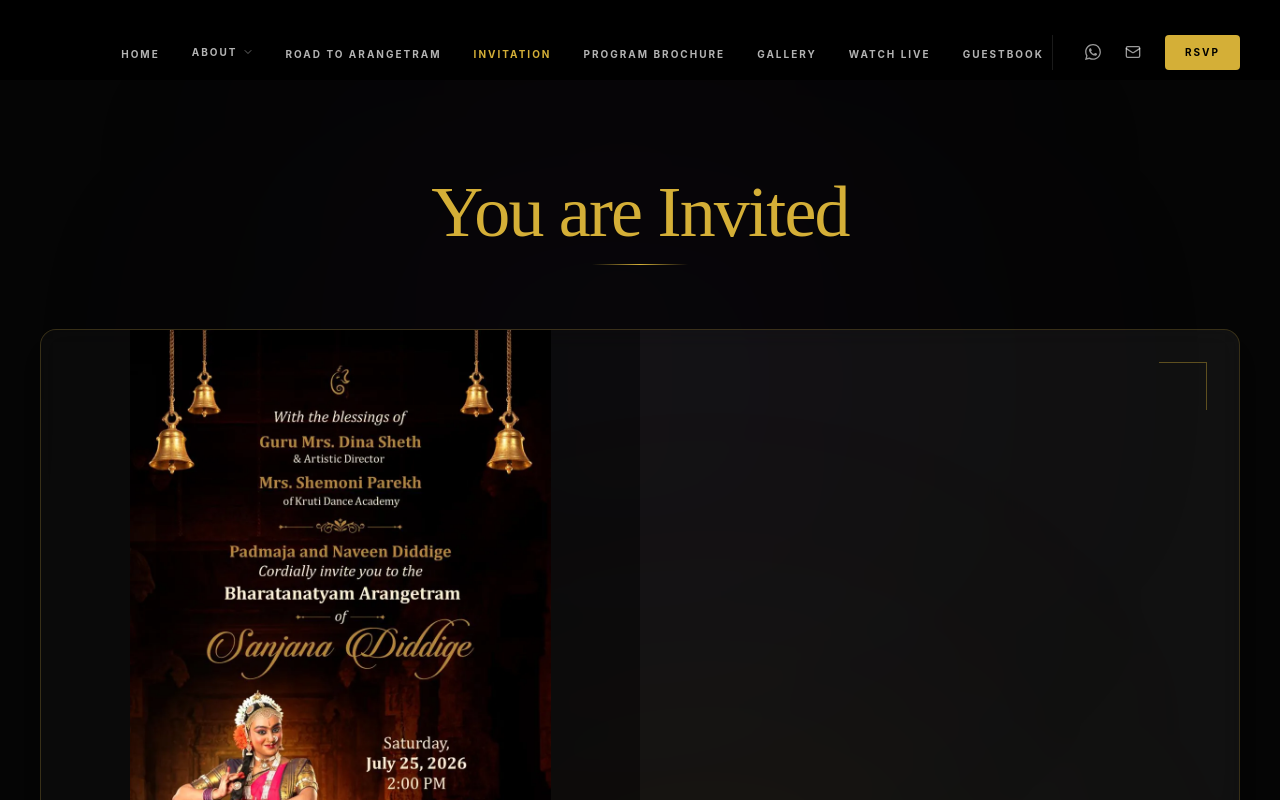
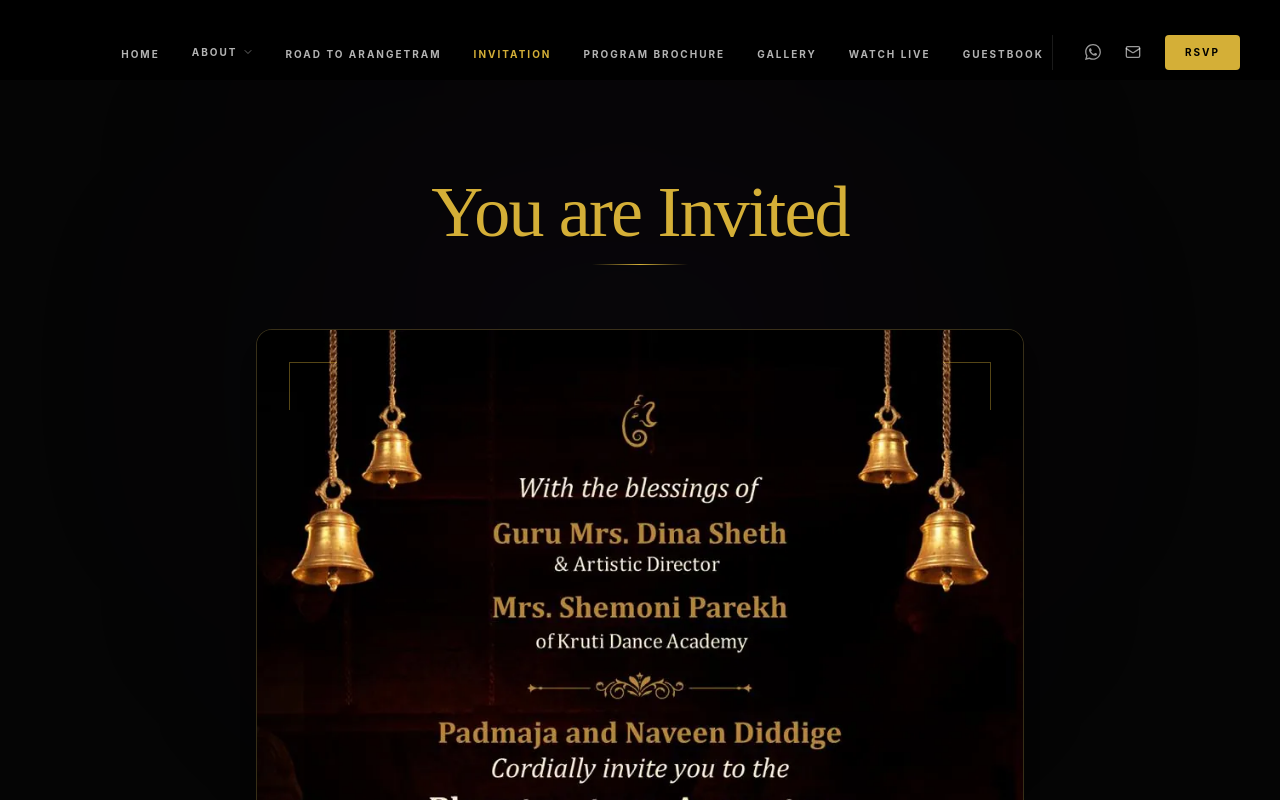
Before and after one commit to nithish-aksayah/sanjana-arangetram, a React (Vite) app: page /invitation in a window 1280 px wide. Shown: the top 800 px of the page. Built offline with nearby package versions, Linux system fonts and the light colour scheme.

Commit message:
mail-updated

```diff
--- a/src/components/sections/GalleryGrid.jsx
+++ b/src/components/sections/GalleryGrid.jsx
@@ -12,6 +12,12 @@
 const GallerySection = () => {
   const [lightboxIndex, setLightboxIndex] = useState(null);
   const currentGallery = invitationData.gallery.photoshoot || [];
+
+  const [visibleCount, setVisibleCount] = useState(12);
+  const imagesToShow = currentGallery.slice(0, visibleCount);
+  const hasMore = visibleCount < currentGallery.length;
+
+  const showMore = () => setVisibleCount((prev) => prev + 12);
 
   const handleKeyDown = useCallback((e) => {
     if (lightboxIndex === null) return;
@@ -58,7 +64,7 @@
         {/* Masonry Layout */}
         <div className="columns-1 md:columns-2 lg:columns-3 gap-8 space-y-8">
           <AnimatePresence mode="popLayout">
-            {currentGallery.map((item, index) => (
+            {imagesToShow.map((item, index) => (
               <motion.div
                 key={item.url}
                 layout
@@ -87,6 +93,22 @@
             ))}
           </AnimatePresence>
         </div>
+
+        {/* Show More Button */}
+        {hasMore && (
+          <div className="flex justify-center mt-12 pb-12">
+            <motion.button
+              initial={{ opacity: 0 }}
+              animate={{ opacity: 1 }}
+              whileHover={{ scale: 1.05 }}
+              whileTap={{ scale: 0.95 }}
+              onClick={showMore}
+              className="btn-outline-premium"
+            >
+              Show More Glimpses
+            </motion.button>
+          </div>
+        )}
 
         {/* Lightbox */}
         <AnimatePresence>
--- a/src/components/sections/InvitationCard.jsx
+++ b/src/components/sections/InvitationCard.jsx
@@ -27,66 +27,29 @@
           <div className="section-title-divider"></div>
         </div>
 
-        <div className="flex flex-col lg:flex-row items-stretch gap-0 rounded-2xl overflow-hidden glass-card gold-border-gradient">
+        <div className="max-w-3xl mx-auto rounded-2xl overflow-hidden glass-card gold-border-gradient">
 
-          {/* Left: Invitation Image */}
+          {/* Centered Invitation Image */}
           <motion.div
-            initial={{ opacity: 0, x: -50 }}
-            whileInView={{ opacity: 1, x: 0 }}
+            initial={{ opacity: 0, scale: 0.95 }}
+            whileInView={{ opacity: 1, scale: 1 }}
             viewport={{ once: true }}
             transition={{ duration: 0.8 }}
-            className="w-full lg:w-1/2 aspect-[4/5] bg-black/40 flex items-center justify-center overflow-hidden"
+            className="w-full aspect-auto flex items-center justify-center bg-black/40 relative group"
           >
             <img
               src="/images/Invitation.webp"
               alt="Invitation Details"
-              className="w-full h-full object-contain"
+              className="w-full h-auto object-contain"
               loading="lazy"
             />
+
+            {/* Elegant Corner Accents */}
+            <div className="absolute top-8 left-8 w-12 h-12 border-t border-l border-gold/40 pointer-events-none"></div>
+            <div className="absolute top-8 right-8 w-12 h-12 border-t border-r border-gold/40 pointer-events-none"></div>
+            <div className="absolute bottom-8 left-8 w-12 h-12 border-b border-l border-gold/40 pointer-events-none"></div>
+            <div className="absolute bottom-8 right-8 w-12 h-12 border-b border-r border-gold/40 pointer-events-none"></div>
           </motion.div>
-
-          {/* Right: Swiper Image Gallery */}
-          <motion.div
-            initial={{ opacity: 0, x: 50 }}
-            whileInView={{ opacity: 1, x: 0 }}
-            viewport={{ once: true }}
-            transition={{ duration: 0.8 }}
-            className="w-full lg:w-1/2 aspect-[4/5] relative group overflow-hidden"
-          >
-            <Swiper
-              modules={[Autoplay, EffectFade]}
-              effect="fade"
-              fadeEffect={{ crossFade: true }}
-              speed={2000}
-              loop={true}
-              autoplay={{
-                delay: 4000,
-                disableOnInteraction: false,
-              }}
-              className="w-full h-full"
-            >
-              {invitationData.gallery?.performance?.map((img, idx) => (
-                <SwiperSlide key={idx} className="h-full">
-                  <div className="w-full h-full relative overflow-hidden">
-                    <img
-                      src={img.url}
-                      alt={`Performance ${idx + 1}`}
-                      className="w-full h-full object-cover transition-transform duration-[10s] group-hover:scale-110"
-                      loading="lazy"
-                      decoding="async"
-                    />
-                    {/* Gradient Overlay */}
-                    <div className="absolute inset-0 bg-gradient-to-r from-black/40 to-transparent"></div>
-                  </div>
-                </SwiperSlide>
-              ))}
-            </Swiper>
-
-            {/* Corner Accents */}
-            <div className="absolute top-8 right-8 w-12 h-12 border-t border-r border-gold/40 z-20"></div>
-            <div className="absolute bottom-8 left-8 w-12 h-12 border-b border-l border-gold/40 z-20"></div>
-          </motion.div>
-
         </div>
       </div>
     </section>
--- a/src/data/content.js
+++ b/src/data/content.js
@@ -79,7 +79,7 @@
     academyName: "Kruti Dance Academy",
   },
   contact: {
-    email: "info@sanjanadiddige.com",
+    email: "sanjanadiddige.arangetram@gmail.com",
     phone: "+1-571-276-7933",
   },
   gallery: {
```
